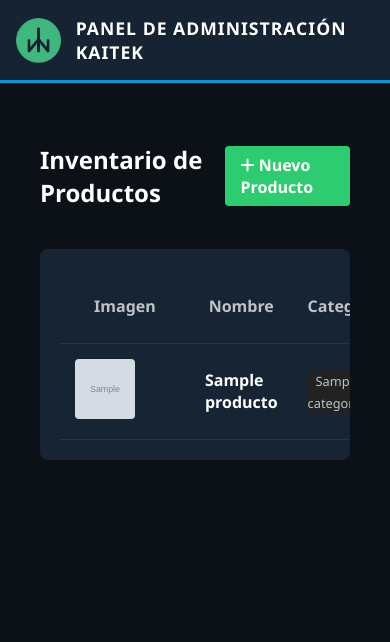
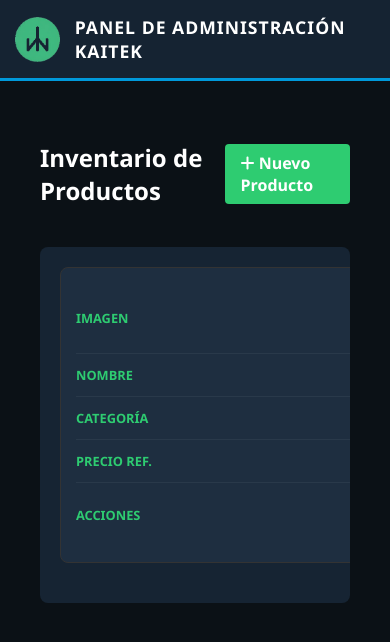
Before and after one commit to lf404/kaitek-web, a Flask app: page /admin/productos/ in a window 390 px wide. Shown: the top 642 px of the page. Run offline with Flask 3, Linux system fonts and the light colour scheme; the visitor is signed in with stand-in values (Sample User, id 1); grey boxes marked "Sample" are stand-in pictures; a database or web service that is not in the repository returns one stand-in record (values such as "Sample title").

Commit message:
version 1.0

```diff
--- a/static/css/style.css
+++ b/static/css/style.css
@@ -262,58 +262,148 @@ body {
 footer { background-color: black; padding: 50px 20px; text-align: center; margin-top: auto; border-top: 1px solid #333; position: relative; z-index: 10; }
 
 /* ==========================================================================
-   6. RESPONSIVE MOBILE (LA MAGIA EMPIEZA AQUÍ)
+   6. RESPONSIVE MOBILE (PROFESIONAL & AESTHETIC)
    ========================================================================== */
 @media (max-width: 768px) {
-    /* Navbar: Se convierte en columna y oculta links */
-    .navbar { padding: 1rem; flex-wrap: wrap; }
-    .menu-toggle { display: block; position: absolute; right: 20px; top: 20px; }
 
+    /* --- AJUSTES GENERALES --- */
+    body { font-size: 16px; } /* Texto base legible */
+
+    .navbar {
+        padding: 15px;
+        flex-wrap: wrap;
+        justify-content: space-between;
+        position: relative;
+    }
+
+    /* Logo más pequeño para dar espacio */
+    .logo img { height: 35px; }
+    .logo span { font-size: 1.2rem; }
+
+    /* Menú Hamburguesa */
+    .menu-toggle {
+        display: block;
+        font-size: 1.5rem;
+        cursor: pointer;
+        padding: 5px;
+    }
+
+    /* Menú Desplegable Estilizado */
     .nav-links {
-        display: none; /* Oculto por defecto en móvil */
+        display: none;
         width: 100%;
         flex-direction: column;
-        margin-top: 20px;
-        background: #0b1116;
-        padding: 10px;
+        margin-top: 15px;
+        background: var(--kaitek-navy);
         border-radius: 8px;
+        box-shadow: 0 10px 30px rgba(0,0,0,0.5);
+        overflow: hidden;
         border: 1px solid #333;
     }
+    .nav-links.active { display: flex; }
+    .nav-links a {
+        margin: 0;
+        padding: 15px;
+        border-bottom: 1px solid rgba(255,255,255,0.05);
+        text-align: left;
+    }
+    .nav-links a:last-child { border-bottom: none; }
 
-    /* Clase que activaremos con JS para mostrar el menú */
-    .nav-links.active { display: flex; }
+    /* --- HERO & TEXTOS --- */
+    .hero { height: auto; padding: 100px 20px 60px 20px; }
+    .hero h1 { font-size: 2.5rem; line-height: 1.2; }
+    .hero h2 { font-size: 1.5rem; margin-top: 10px; }
 
-    .nav-links a { margin: 10px 0; display: block; text-align: center; font-size: 1.1rem; padding: 10px; }
+    /* --- ADMIN & FORMULARIOS (SOLUCIÓN INPUTS) --- */
+    /* Forzamos que los formularios sean columna única */
+    form div[style*="display: flex"] {
+        flex-direction: column !important;
+        gap: 15px !important;
+    }
 
-    /* Hero */
-    .hero h1 { font-size: 2.2rem; }
-    .hero h2 { font-size: 1.5rem; }
-    .hero-subtitle { font-size: 1rem; padding: 8px 15px; }
+    .card { padding: 20px; }
 
-    /* Grillas a 1 sola columna */
-    .grid { padding: 30px 20px; grid-template-columns: 1fr; }
-    .about-section { flex-direction: column; text-align: center; padding: 0 15px; gap: 30px; }
-    .about-section.reverse { flex-direction: column; }
-    .about-hero h1 { font-size: 2.5rem; }
+    /* Inputs más grandes para el dedo */
+    input, select, textarea, .form-control {
+        font-size: 16px !important; /* Evita zoom automático en iPhone */
+        padding: 12px !important;
+        width: 100% !important;
+    }
 
-    /* Carrusel Responsive */
+    /* --- SOLUCIÓN MAESTRA PARA TABLAS (TABLE TO CARDS) --- */
+    /* Ocultamos la cabecera de la tabla */
+    .admin-table thead { display: none; }
+
+    .admin-table, .admin-table tbody, .admin-table tr, .admin-table td {
+        display: block;
+        width: 100%;
+        box-sizing: border-box;
+    }
+
+    .admin-table tr {
+        margin-bottom: 20px;
+        background: #1e2e40; /* Fondo ligeramente diferente para distinguir filas */
+        border: 1px solid #333;
+        border-radius: 8px;
+        padding: 15px;
+        position: relative;
+    }
+
+    .admin-table td {
+        display: flex;
+        justify-content: space-between;
+        align-items: center;
+        text-align: right;
+        padding: 10px 0;
+        border-bottom: 1px solid rgba(255,255,255,0.05);
+    }
+
+    .admin-table td:last-child { border-bottom: none; }
+
+    /* Usamos el atributo 'data-label' para poner el título a la izquierda */
+    .admin-table td::before {
+        content: attr(data-label);
+        font-weight: bold;
+        color: var(--kaitek-green);
+        text-transform: uppercase;
+        font-size: 0.8rem;
+        text-align: left;
+        margin-right: 15px;
+    }
+
+    /* Ajuste para imágenes en tablas */
+    .admin-table img {
+        width: 50px !important; height: 50px !important;
+    }
+
+    /* --- CARRUSEL (SOLUCIÓN FLECHAS) --- */
     .carousel-wrapper { padding: 0; margin-top: 20px; }
-    .service-slide { flex: 0 0 100%; min-width: 100%; } /* Tarjeta ocupa todo el ancho */
-    .carousel-btn { width: 40px; height: 40px; font-size: 1.2rem; background: rgba(46,204,113,0.8); }
+    .service-slide { flex: 0 0 100%; min-width: 100%; }
+
+    /* Flechas flotantes más pequeñas y transparentes para no tapar texto */
+    .carousel-btn {
+        width: 40px; height: 40px;
+        background: rgba(46, 204, 113, 0.2); /* Verde transparente */
+        backdrop-filter: blur(5px);
+        border: 1px solid var(--kaitek-green);
+        font-size: 1rem;
+    }
     .btn-prev { left: 10px; }
     .btn-next { right: 10px; }
 
-    /* Detalle Producto */
+    /* Dar espacio al texto para que no choque con las flechas */
+    .service-content { padding: 30px 50px; }
+
+    /* --- DETALLE PRODUCTO --- */
     .product-detail-container {
-        /* Esta clase la usaremos en el HTML de detalle producto */
         grid-template-columns: 1fr !important;
+        gap: 30px !important;
         padding: 20px !important;
     }
 
-    /* Contacto */
-    .contact-wrapper { flex-direction: column; margin: 20px 10px; }
-    .contact-info-panel, .contact-form-panel { padding: 30px 20px; }
+    /* Imagen principal que no sea gigante */
+    #main-image { height: 300px !important; background: #0b1116; }
 
-    /* Admin */
-    .preview-item { width: 80px; height: 80px; }
+    /* Botones de acción grandes */
+    .action-btn { padding: 10px 15px; font-size: 1.1rem; }
 }
--- a/templates/admin/productos.html
+++ b/templates/admin/productos.html
@@ -20,27 +20,27 @@
                     <th width="150">Acciones</th>
                 </tr>
             </thead>
-            <tbody>
+<tbody>
                 {% for p in productos %}
                 <tr>
-                    <td>
+                    <td data-label="Imagen">
                         {% if p.imagenes %}
-                        <img src="{{ url_for('static', filename='uploads/' + p.imagenes[0]) }}"
+                        <img src="{{ p.imagenes[0] }}"
                              style="width: 60px; height: 60px; object-fit: cover; border-radius: 4px;">
                         {% else %}
                         <span style="font-size: 0.8rem; color: #555;">Sin foto</span>
                         {% endif %}
                     </td>
-                    <td>
+                    <td data-label="Nombre">
                         <strong style="color: white;">{{ p.nombre }}</strong>
                     </td>
-                    <td>
+                    <td data-label="Categoría">
                         <span style="background: #222; padding: 2px 8px; border-radius: 4px; font-size: 0.8rem;">
                             {{ p.categoria }}
                         </span>
                     </td>
-                    <td>{{ p.precio }}</td>
-                    <td>
+                    <td data-label="Precio Ref.">{{ p.precio }}</td>
+                    <td data-label="Acciones">
                         <a href="{{ url_for('productos.editar_producto', id=p._id) }}" class="action-btn btn-edit">
                             <i class="fas fa-edit"></i>
                         </a>
```
Also changed, not shown: templates/admin/categorias.html (+3 -5 lines).
